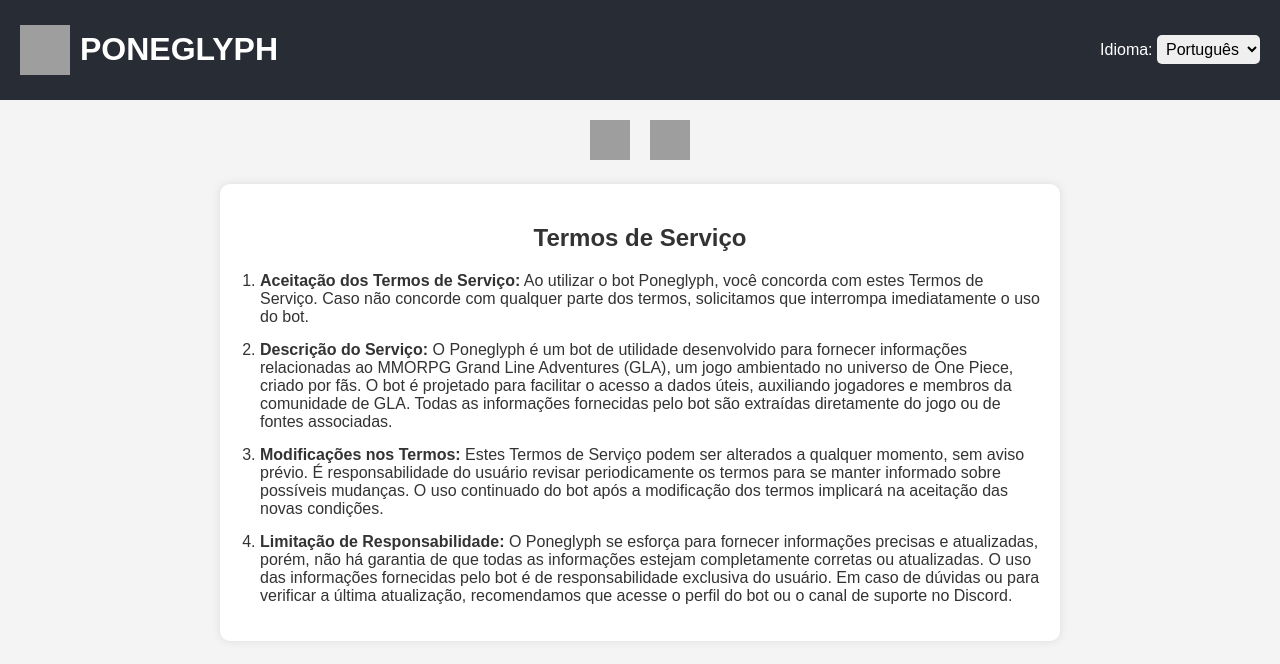
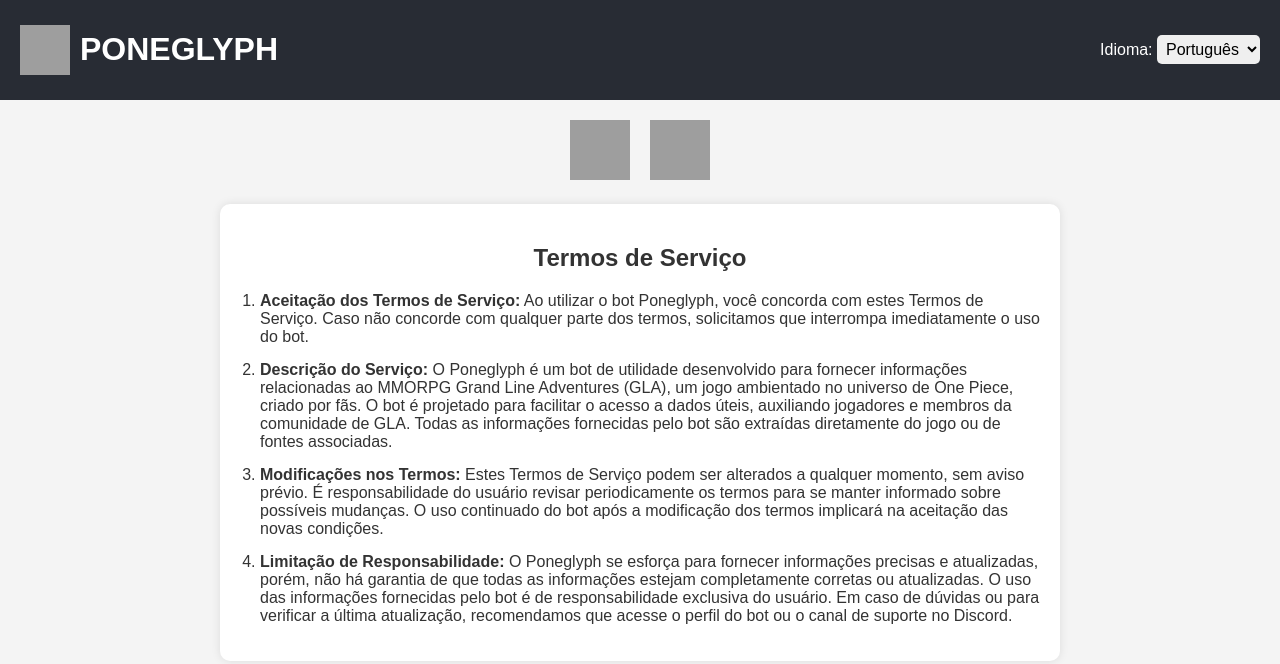
Before and after one commit to aoogusto/poneglyph_termos_de_uso, a plain HTML site: page index.html in a window 1280 px wide. Drawn offline with Linux system fonts and the light colour scheme; grey boxes are pictures that could not be loaded.

Commit message:
Update style.css

```diff
--- a/style.css
+++ b/style.css
@@ -46,8 +46,8 @@ header {
 }
 
 .social-icon {
-    width: 40px;  /* Ajuste o tamanho dos ícones */
-    height: 40px;
+    width: 60px;  /* Ajuste o tamanho dos ícones */
+    height: 60px;
 }
 
 section#terms {
```
